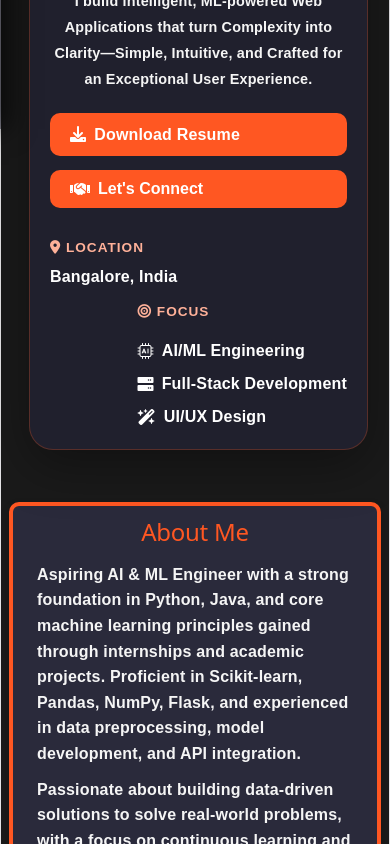
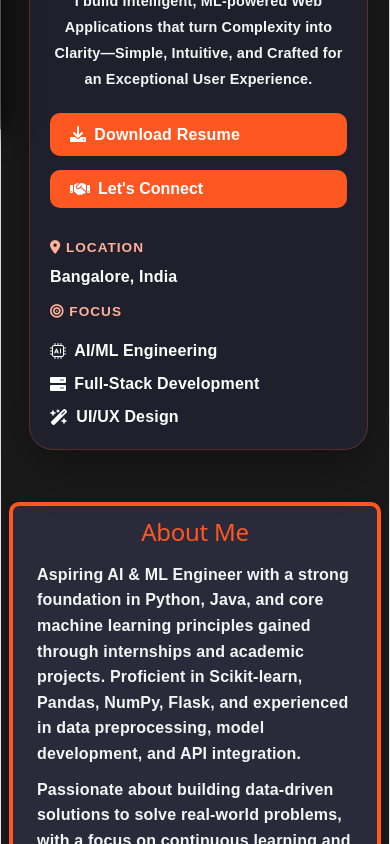
Before and after one commit to Aniruddha-25/Portfolio, a React (Vite) app: page / in a window 390 px wide. Shown: the part 715-1559 px from the top of the page. Built offline with nearby package versions, Linux system fonts and the light colour scheme.

Commit message:
Fixed The layout of Focus

```diff
--- a/src/styles/responsive.css
+++ b/src/styles/responsive.css
@@ -160,6 +160,8 @@
   }
 
   .hero-meta-block:last-child {
+    margin-left: 0;
+    width: 100%;
     align-items: flex-start;
     text-align: left;
   }
```
